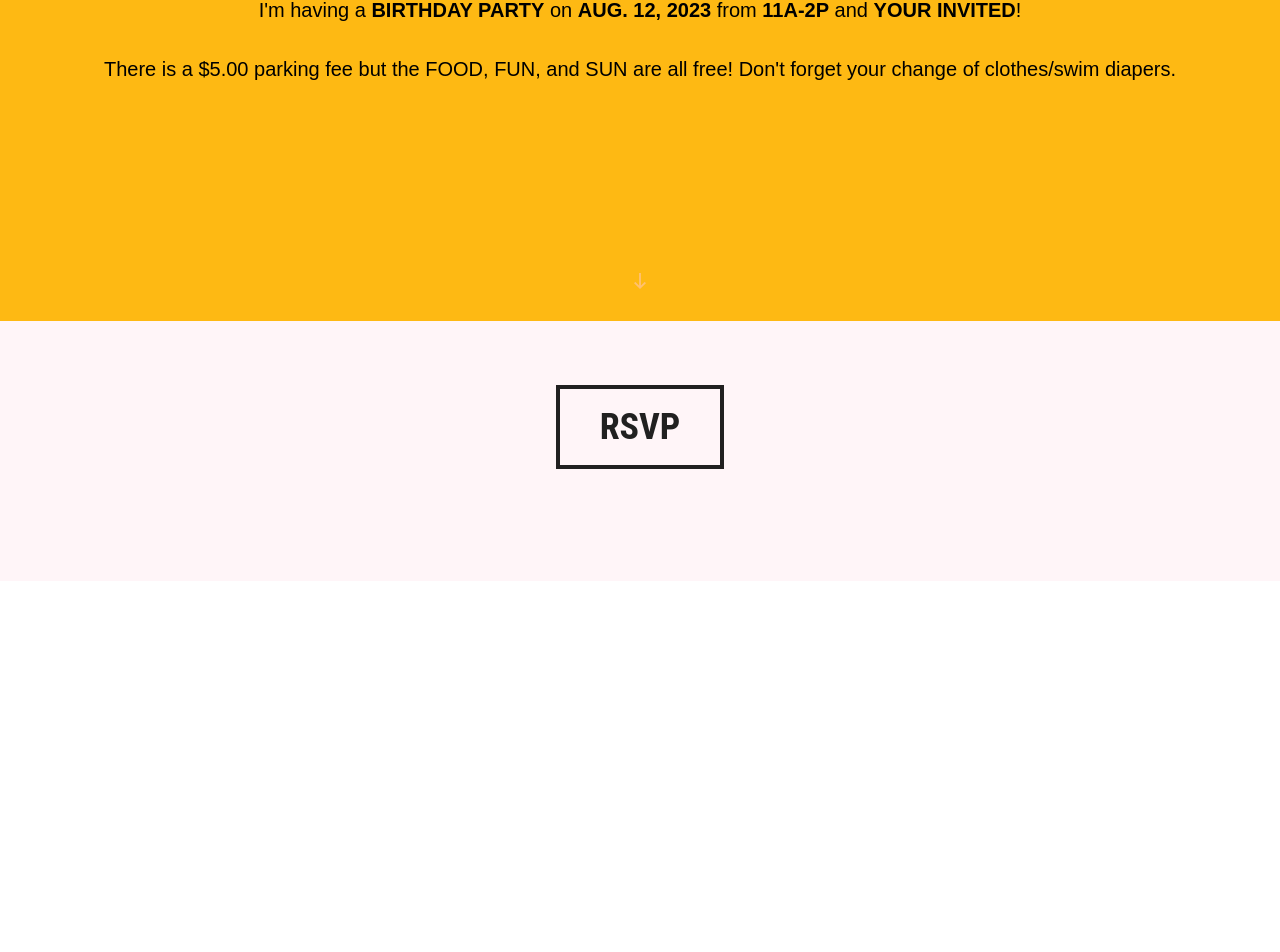
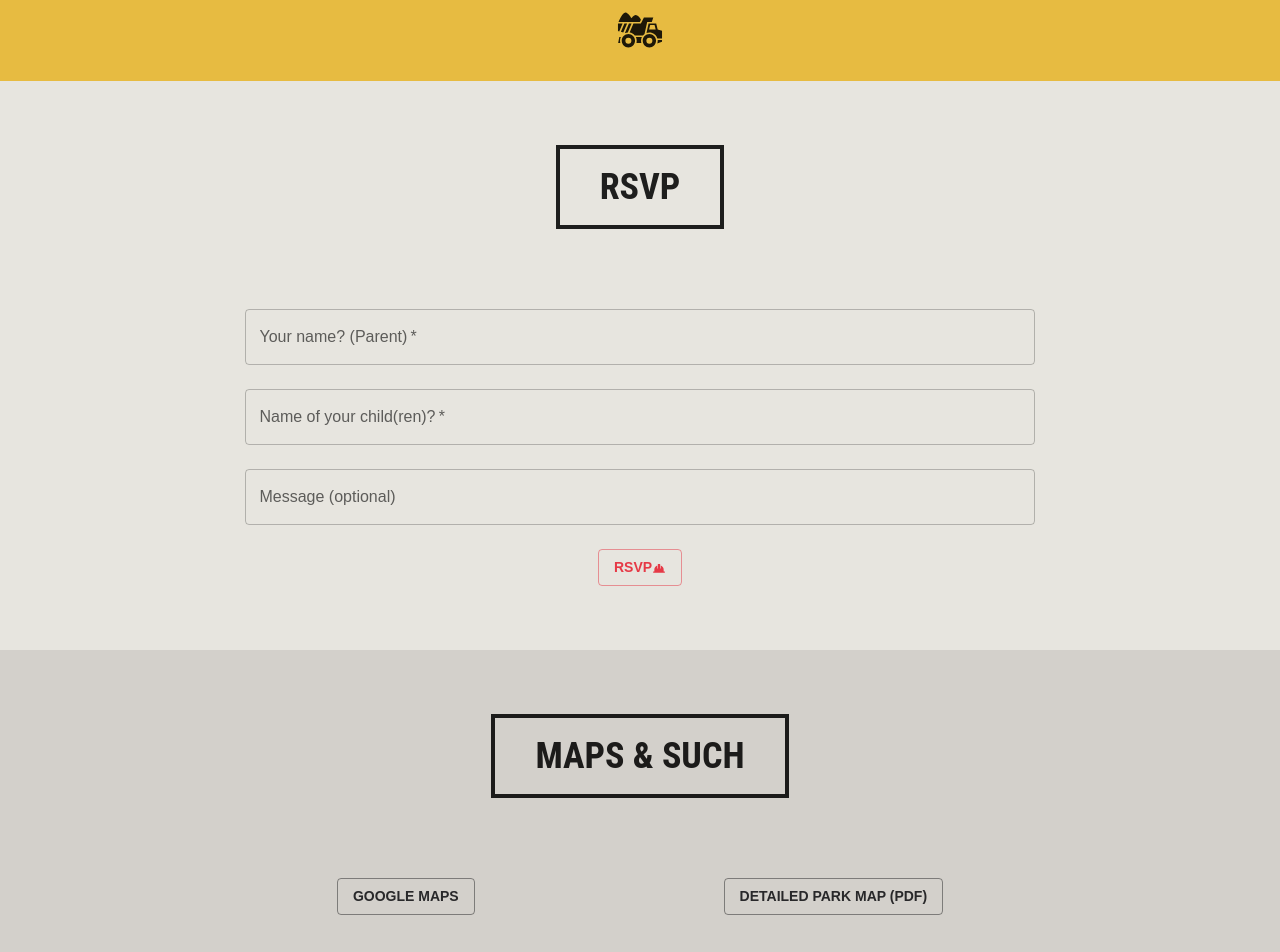
Before and after one commit to alanmcginnis/francismcginnis, a React (Create React App) app: page /two in a window 1280 px wide. Shown: the part 319-1271 px from the top of the page. Before the commit the page ends 900 px from the top, so only its background shows below. Built offline with nearby package versions, Linux system fonts and the light colour scheme.

Commit message:
RSVP and Details section done

```diff
--- a/package.json
+++ b/package.json
@@ -19,6 +19,7 @@
     "photoswipe": "^5.3.4",
     "react": "^18.2.0",
     "react-dom": "^18.2.0",
+    "react-icons": "^4.10.1",
     "react-moment": "^1.1.3",
     "react-photoswipe-gallery": "^2.2.2",
     "react-router-dom": "^6.14.1",
--- a/src/pages/TwoBirthday.js
+++ b/src/pages/TwoBirthday.js
@@ -1,5 +1,6 @@
 import Hero from "./two/Hero";
-import FirstWords from "./two/FirstWords";
+import RSVP from "./two/RSVP";
+import Details from "./two/Details";
 import withRoot from "../modules/withRoot";
 import "../App.css";
 
@@ -7,7 +8,8 @@ function TwoBirthday() {
   return (
     <>
       <Hero />
-      <FirstWords />
+      <RSVP />
+      <Details />
     </>
   );
 }
--- /dev/null
+++ b/src/pages/two/Details.js
@@ -0,0 +1,85 @@
+// Mui
+import Button from "@mui/material/Button";
+import Box from "@mui/material/Box";
+import Container from "@mui/material/Container";
+import Typography from "../../modules/components/Typography";
+
+function Details() {
+  const openInNewTab = (url) => {
+    window.open(url, "_blank", "noreferrer");
+  };
+  return (
+    <Box
+      className="first-words"
+      component="section"
+      sx={{
+        display: "flex",
+        overflow: "hidden",
+        backgroundColor: "#D3D0CB",
+      }}
+    >
+      <Container
+        sx={{
+          mt: 8,
+          mb: 8,
+          display: "flex",
+          flexDirection: "column",
+          flexWrap: "wrap",
+          position: "relative",
+          justifyContent: "center",
+          textAlign: "center",
+          alignItems: "center",
+        }}
+      >
+        <Box
+          sx={{
+            border: "4px solid currentColor",
+            borderRadius: 0,
+            height: "auto",
+            textAlign: "center",
+            py: 2,
+            px: 5,
+            mb: 10,
+            maxWidth: "400px",
+            // margin: "0 auto",
+          }}
+        >
+          <Typography variant="h4" component="span">
+            Maps & Such
+          </Typography>
+        </Box>
+        <Container
+          sx={{
+            display: "flex",
+            justifyContent: "space-evenly",
+          }}
+        >
+          <Button
+            variant="outlined"
+            size="medium"
+            role="link"
+            onClick={() =>
+              openInNewTab("https://goo.gl/maps/LASa2MWSCwAxDCRC6")
+            }
+          >
+            Google Maps
+          </Button>
+          <Button
+            variant="outlined"
+            size="medium"
+            role="link"
+            onClick={() =>
+              openInNewTab(
+                "https://www.oregonmetro.gov/sites/default/files/2016/06/13/Shahala-Shelter-A.pdf"
+              )
+            }
+          >
+            Detailed Park Map (PDF)
+          </Button>
+        </Container>
+      </Container>
+    </Box>
+  );
+}
+
+export default Details;
--- /dev/null
+++ b/src/pages/two/Form.js
@@ -0,0 +1,88 @@
+import { BiSolidHardHat } from "react-icons/bi";
+import React, { useState, useRef } from "react";
+import { TextField, Button } from "@mui/material";
+import emailjs from "@emailjs/browser";
+import Typography from "../../modules/components/Typography";
+
+export default function Form() {
+  const form = useRef();
+  const [formValues, setFormValues] = useState({});
+  const [submitted, setSubmitted] = useState(false);
+  const handleChange = (e) => {
+    setFormValues({ ...formValues, [e.target.id]: e.target.value });
+  };
+
+  const sendEmail = (e) => {
+    e.preventDefault();
+
+    emailjs
+      .sendForm(
+        "service_9axy8gd",
+        "template_9j589gg",
+        form.current,
+        "RwpTdcCZaB7E7OTU-"
+      )
+      .then(
+        (result) => {
+          console.log(result.text);
+          setSubmitted(true);
+        },
+        (error) => {
+          console.log(error.text);
+        }
+      );
+  };
+
+  return submitted ? (
+    <Typography color="inherit" align="center" variant="h2" marked="center">
+      See you there!
+    </Typography>
+  ) : (
+    <form autoComplete="off" ref={form} onSubmit={sendEmail}>
+      <TextField
+        id="parent"
+        name="parent"
+        label="Your name? (Parent)"
+        onChange={handleChange}
+        required
+        variant="outlined"
+        color="primary"
+        type="text"
+        sx={{ mb: 3 }}
+        fullWidth
+        value={formValues.parent || ""}
+        // error={emailError}
+      />
+      <TextField
+        id="children"
+        name="children"
+        label="Name of your child(ren)?"
+        onChange={handleChange}
+        required
+        variant="outlined"
+        color="primary"
+        type="text"
+        value={formValues.children || ""}
+        // error={passwordError}
+        fullWidth
+        sx={{ mb: 3 }}
+      />
+      <TextField
+        id="message"
+        name="message"
+        label="Message (optional)"
+        onChange={handleChange}
+        variant="outlined"
+        color="primary"
+        type="text"
+        value={formValues.message || ""}
+        // error={passwordError}
+        fullWidth
+        sx={{ mb: 3 }}
+      />
+      <Button variant="outlined" color="secondary" type="submit">
+        RSVP <BiSolidHardHat sx={{ mr: 2 }} />
+      </Button>
+    </form>
+  );
+}
--- a/src/pages/two/Hero.js
+++ b/src/pages/two/Hero.js
@@ -1,3 +1,4 @@
+import { GiMineTruck } from "react-icons/gi";
 import Typography from "../../modules/components/Typography";
 import HeroLayout from "./layout/HeroLayout";
 
@@ -7,15 +8,9 @@ export default function ProductHero() {
   return (
     <HeroLayout
       sxBackground={{
-        backgroundColor: "#feb913", // Average color of the background image.
+        backgroundColor: "#e7bb41", // Average color of the background image.
       }}
     >
-      {/* Increase the network loading priority of the background image. */}
-      {/* <img
-        style={{ display: "none" }}
-        src={backgroundImage}
-        alt="increase priority"
-      /> */}
       <Typography color="inherit" align="center" variant="h2" marked="center">
         Hi Friends 👋
       </Typography>
@@ -38,6 +33,12 @@ export default function ProductHero() {
         There is a $5.00 parking fee but the FOOD, FUN, and SUN are all free!
         Don't forget your change of clothes/swim diapers.
       </Typography>
+      <Typography variant="h4" component="span" sx={{ mb: 4, mt: { sm: 4 } }}>
+        No Gifts Please 🙏
+      </Typography>
+      <Typography variant="h4" component="span" sx={{ fontSize: "48px" }}>
+        <GiMineTruck />
+      </Typography>
     </HeroLayout>
   );
 }
--- a/src/pages/two/FirstWords.js
+++ b/src/pages/two/RSVP.js
@@ -2,22 +2,30 @@
 import Box from "@mui/material/Box";
 import Container from "@mui/material/Container";
 import Typography from "../../modules/components/Typography";
+import Form from "./Form";
 
-function BirthStats() {
+function RSVP() {
   return (
     <Box
       className="first-words"
       component="section"
-      sx={{ display: "flex", overflow: "hidden", backgroundColor: "#fff5f8" }}
+      sx={{
+        display: "flex",
+        overflow: "hidden",
+        backgroundColor: "#E7E5DF",
+      }}
     >
       <Container
         sx={{
           mt: 8,
           mb: 8,
           display: "flex",
+          flexDirection: "column",
           flexWrap: "wrap",
           position: "relative",
           justifyContent: "center",
+          textAlign: "center",
+          alignItems: "center",
         }}
       >
         <Box
@@ -28,21 +36,19 @@ function BirthStats() {
             textAlign: "center",
             py: 2,
             px: 5,
-            mb: 6,
+            mb: 10,
+            maxWidth: "200px",
+            // margin: "0 auto",
           }}
         >
           <Typography variant="h4" component="span">
             RSVP
           </Typography>
         </Box>
-        <Typography
-          variant="h4"
-          component="p"
-          sx={{ textAlign: "center", fontWeight: "normal" }}
-        ></Typography>
+        <Form />
       </Container>
     </Box>
   );
 }
 
-export default BirthStats;
+export default RSVP;
--- a/src/pages/two/layout/HeroLayout.js
+++ b/src/pages/two/layout/HeroLayout.js
@@ -11,9 +11,9 @@ const HeroLayoutRoot = styled("section")(({ theme }) => ({
   display: "flex",
   alignItems: "center",
   [theme.breakpoints.up("sm")]: {
-    height: "80vh",
-    minHeight: 500,
-    maxHeight: 1300,
+    height: "50vh",
+    minHeight: 300,
+    maxHeight: 800,
   },
 }));
 
@@ -35,35 +35,15 @@ function HeroLayout(props) {
     <HeroLayoutRoot>
       <Container
         sx={{
-          mt: 10,
-          mb: 15,
+          mt: 5,
+          mb: 5,
           display: "flex",
           flexDirection: "column",
           alignItems: "center",
         }}
       >
         {children}
-        {/* <Box
-          sx={{
-            position: "absolute",
-            left: 0,
-            right: 0,
-            top: 0,
-            bottom: 0,
-            backgroundColor: "common.black",
-            opacity: 0.2,
-            zIndex: -1,
-          }}
-        /> */}
         <Background sx={sxBackground} />
-        <Box
-          component="img"
-          src="/static/HeroArrowDown.png"
-          height="16"
-          width="12"
-          alt="arrow down"
-          sx={{ position: "absolute", bottom: 32 }}
-        />
       </Container>
     </HeroLayoutRoot>
   );
```
Also changed, not shown: 1 other file (tests, documents, lock files or other folders).
